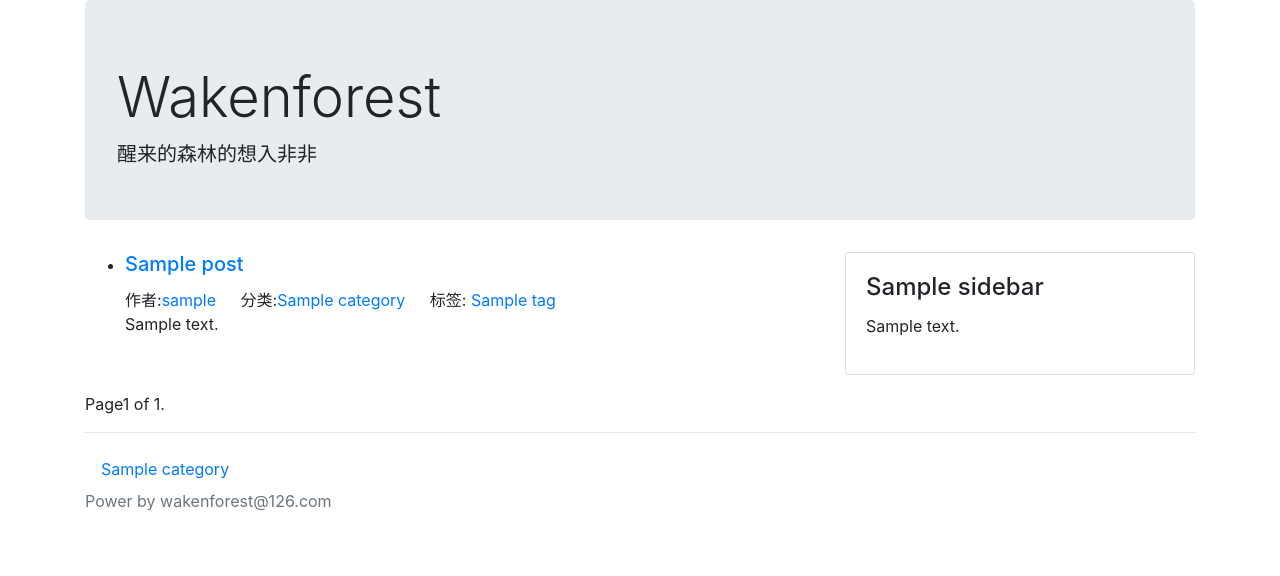
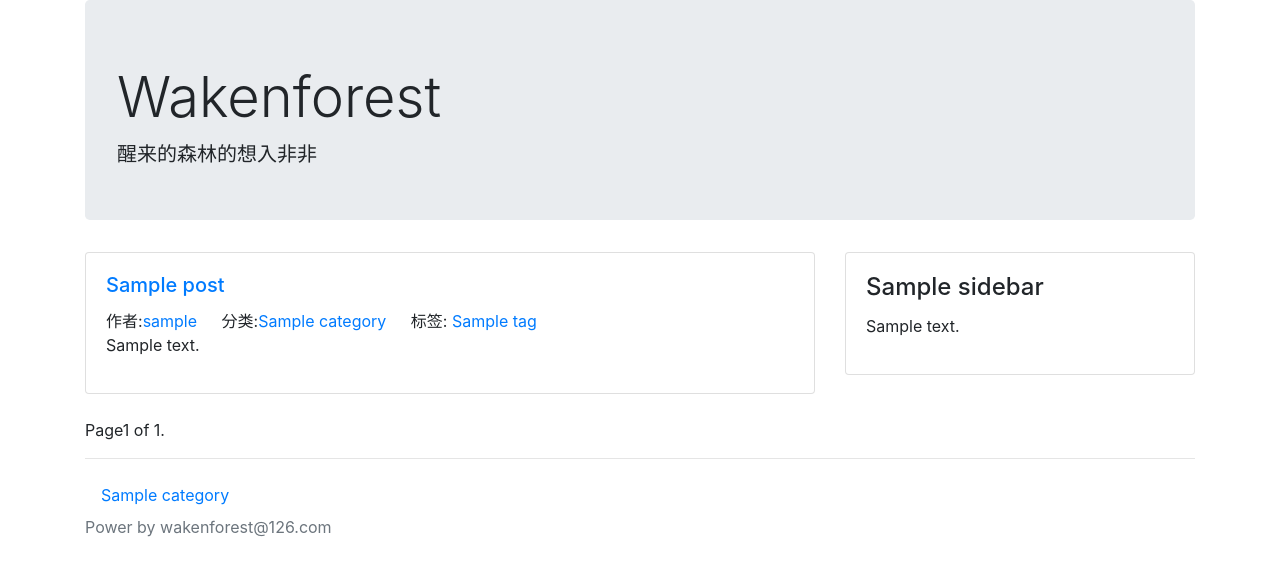
Before and after one commit to wakenforest/typeidea, a Django app: page / in a window 1280 px wide. Shown: the part 56-632 px from the top of the page. Run offline with Django 3.2, Linux system fonts and the light colour scheme; tables that the repository leaves empty hold one stand-in row (values such as "Sample post"); some libraries are stand-ins or nearby versions.

Commit message:
给每个条目增加边框，去掉每个条目的ul和li标签

```diff
--- a/typeidea/themes/bootstrap/templates/blog/list.html
+++ b/typeidea/themes/bootstrap/templates/blog/list.html
@@ -14,9 +14,10 @@
 
 {% block main %}
 
-    <ul>
+    <!-- <ul> -->
         {% for post in post_list %}
-        <li>
+        <div class="card sidebar">
+            <div class="card-body">
                 <h5 class="card-title"><a href="{% url 'post-detail' post.id %}">{{ post.title }}</a></h5>
                 <div>
                     <span class="card-link">作者:<a href="{% url 'author' post.owner_id %}">{{ post.owner.username }}</a></span>
@@ -28,10 +29,11 @@
                     </span>
                 </div>
                 <p>{{ post.desc }}</p>
-        </li>
+            </div>
+        </div>
         <br />
         {% endfor %}
-    </ul>
+    <!-- </ul> -->
 
 {% if page_obj %}
     {% if page_obj.has_previous %}
```
Lines whose indentation alone changed are shown as unchanged.
